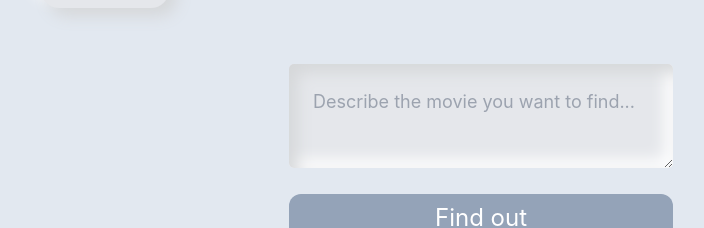
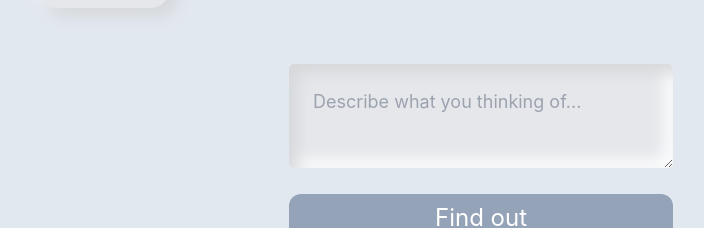
Before and after one commit to overemployed-team/whatis-app, a Next.js app: page / in a window 1280 px wide. Shown: the part 228-456 px from the top of the page, without its empty margins (159-863 px from the left). Built offline with nearby package versions, Linux system fonts and the light colour scheme.

Commit message:
modified:   components/SearchModeComponent.tsx

```diff
--- a/components/SearchModeComponent.tsx
+++ b/components/SearchModeComponent.tsx
@@ -44,7 +44,7 @@ const SearchModeComponent = () => {
 
     return <>
         <div>
-            <textarea className='text-lg  neu-down w-full mx-auto sm:w-96 my-5 rounded-lg p-6' placeholder="Describe the movie you want to find..."
+            <textarea className='text-lg  neu-down w-full mx-auto sm:w-96 my-5 rounded-lg p-6' placeholder="Describe what you thinking of..."
                 value={description}
                 onChange={onChangeTextField}></textarea>
         </div>
```
